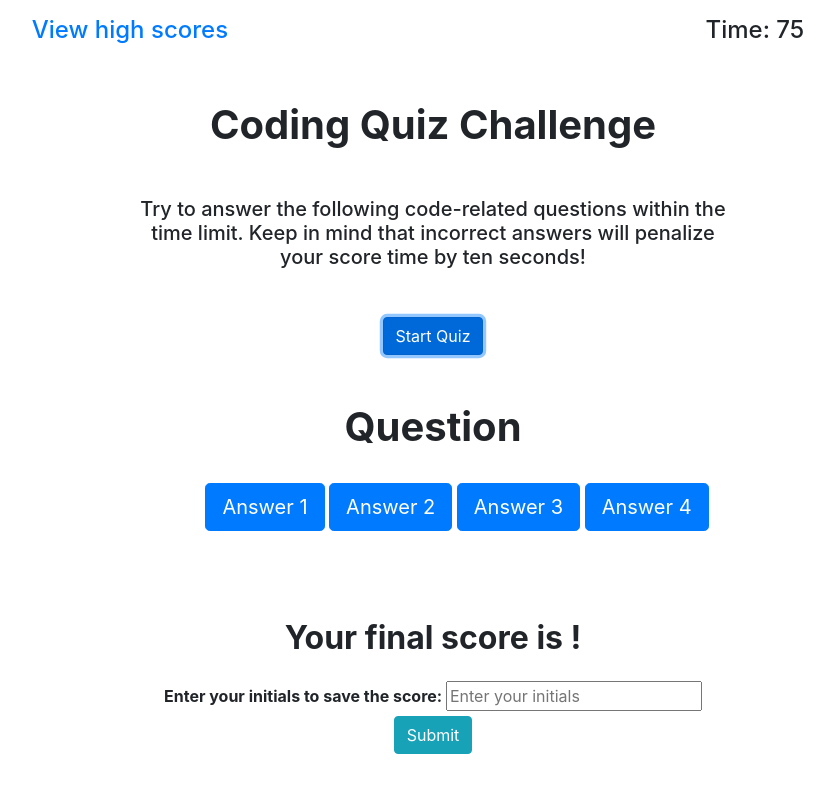
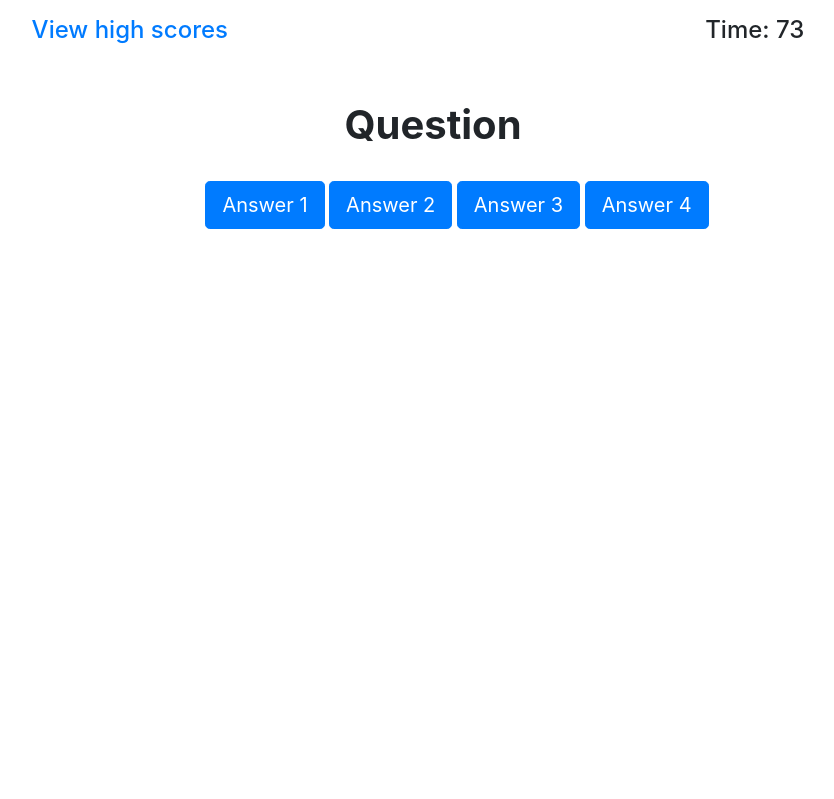
Before and after one commit to zwind66/Shuai-s-Assignment-4, a plain HTML site: page index.html in a window 1280 px wide. Both pictures are taken after a click on the button "Start Quiz". Shown: the top 799 px of the page, without its empty margins (207-1041 px from the left). Drawn offline with nearby package versions, Linux system fonts and the light colour scheme; files that its build step writes are made by us from their sources.

Commit message:
add timer JS

```diff
--- a/assets/js/script.js
+++ b/assets/js/script.js
@@ -27,8 +27,9 @@ var questions = [
     },
 ];
 
-//get element by Id
+//Get element by Id
 var timer = $("#timer");
+var timeLeft =$("#timeLeft")
 var timesUp = $("#timesUp");
 
 var start = $("#start");
@@ -57,3 +58,34 @@ var correctAns = 0;
 var questionNum = 0;
 var scoreResult;
 var questionIndex = 0;
+
+//Start page
+function newQuiz() {
+    questionIndex = 0;
+    totalTime = 75;
+    timeLeft.text(totalTime);
+    initialInput.textContent = "";
+
+    start.addClass("d-none");
+    questions.removeClass("d-none");
+
+    var startTimer = setInterval(function() {
+        totalTime--;
+        timeLeft.text(totalTime);
+        if(totalTime <= 0) {
+            clearInterval(startTimer);
+            if (questionIndex < questions.length - 1) {
+                gameOver();
+            }
+        }
+    },1000);
+
+    showQuiz();
+};
+
+//Questions page
+
+
+//Listeners
+startBtn.on('click', newQuiz);
+console.log(timeLeft.textContent)
--- a/index.html
+++ b/index.html
@@ -17,18 +17,18 @@
                 <a id="viewHighScore">View high scores</a>
             </div>
             <div id="timer" class="h4">
-                Time: 75
+                Time: <span id="timeLeft">0</span>
             </div>
-            <div id="timesUp" class="col text-right d-none">Time's Up!</div>
+            <div id="timesUp" class="h4 d-none">Time's Up!</div>
         </header>
         <!--start-->
-        <section id="start" class="container col-6 mt-5 text-center">
+        <section id="start" class="container col-6 mt-5 text-center ">
             <h1 class="h1 mb-5 font-weight-bold"> Coding Quiz Challenge</h1>
             <p class="h5 mb-5">Try to answer the following code-related questions within the time limit. Keep in mind that incorrect answers will penalize your score time by ten seconds!</p>
             <button type="button" id="start-btn" class="btn btn-primary">Start Quiz</button>
         </section>
         <!--questions-->
-        <section id="questions" class="container col-6 mt-5 text-center">
+        <section id="questions" class="container col-6 mt-5 text-center d-none">
             <h1 class="h1 mb-4 justify-content-center font-weight-bold">Question</h1>
             <div id="answer-btn" class="pl-5 pt-2 pb-3 m-2 justify-content-center">
                 <button class="btn btn-primary btn-lg mb-3 text-left" id="0">Answer 1</button>
@@ -42,7 +42,7 @@
             <div class="controls"></div>
         </section>
         <!--score-->
-        <section id="score" class="container col-6 mt-5 text-center font-weight-bold ">
+        <section id="score" class="container col-6 mt-5 text-center font-weight-bold d-none">
             <h2 class="font-weight-bold pt-2 pb-3 m-2">Your final score is <span id="finalScore"></span> !</h2>
             <form>
                 <label id="initials-label">Enter your initials to save the score:</label>
@@ -51,7 +51,7 @@
             </form>
         </section>
         <!--highscores-->
-        <section id="highScores" class="container col-6 mt-5 text-center ">
+        <section id="highScores" class="container col-6 mt-5 text-center d-none ">
             <h2 class="font-weight-bold pt-2 pb-3 mb-2">High Scores</h2>
             <div id="listOfHighScores" class="list-group list-group-flush pt-2 pb-3 mb-2"></div>
                 <button type="submit" class="btn btn-info mt-3 mr-3" id="goBackBtn">Go Back</button>
```
